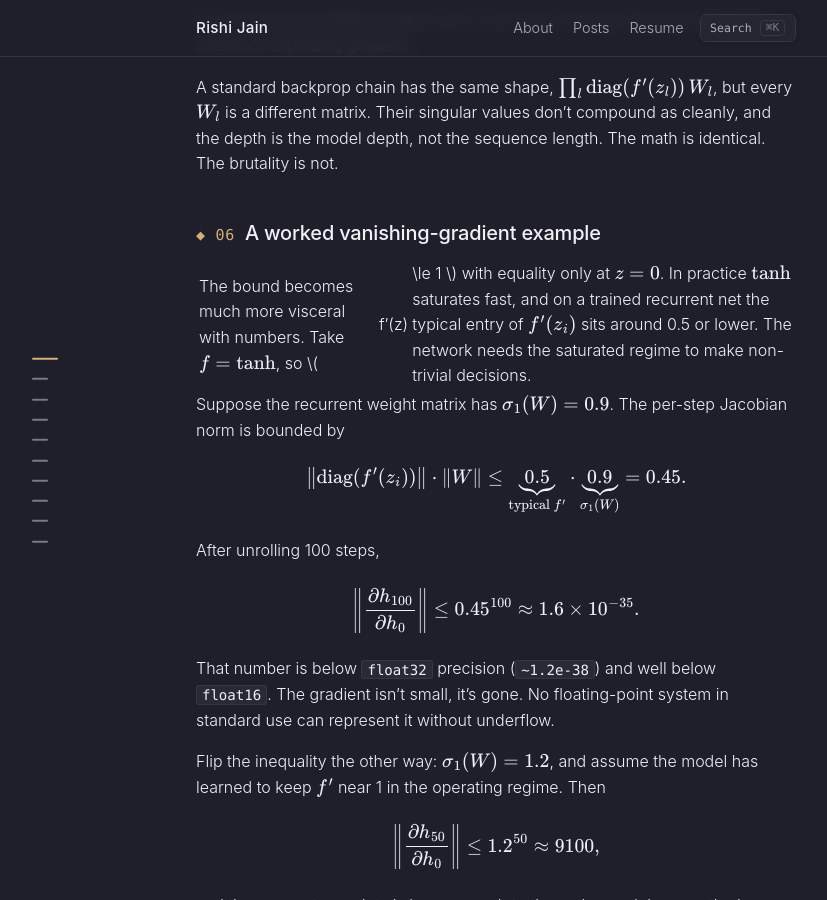
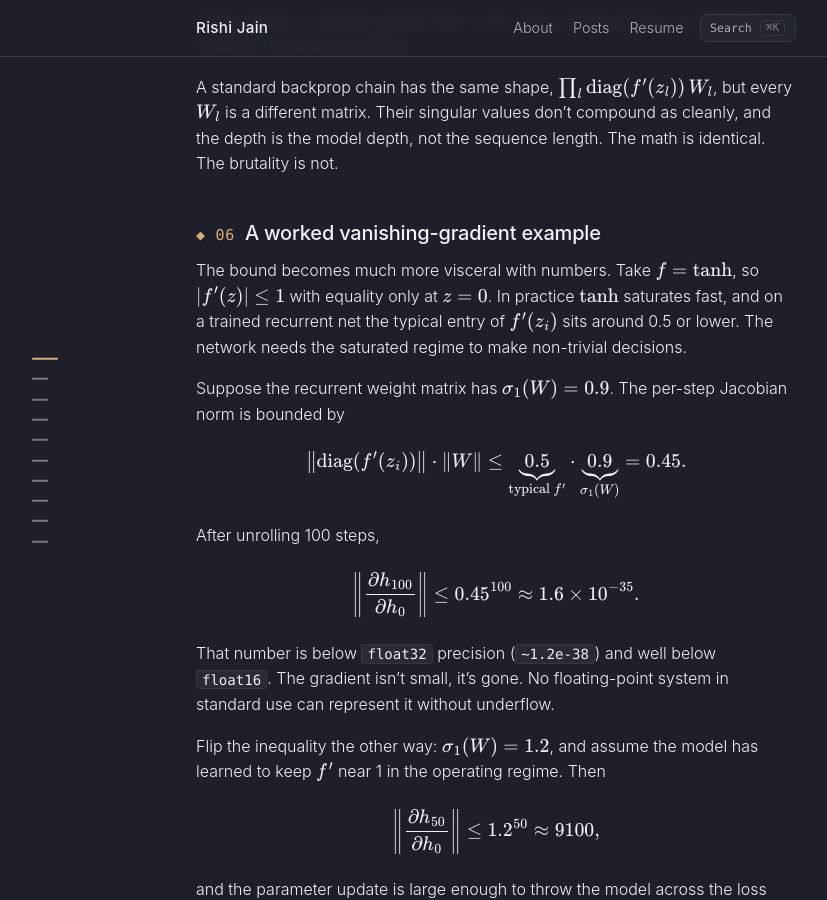
Before and after one commit to Rishi-Jain-27/rishi-jain-27.github.io, a Jekyll site: the page built from _posts/2026-05-16-bptt-vs-backprop-math.md, in a window 1280 px wide and 900 px high, scrolled down 3166 px. Shown: the whole window, without its empty margins (144-971 px from the left). Built offline with Jekyll 4.4.1, drawn with Linux system fonts in a browser that asks for light colours.

Commit message:
Updated tech stack, fixed LaTeX formatting issues.

```diff
--- a/_posts/2026-05-16-bptt-vs-backprop-math.md
+++ b/_posts/2026-05-16-bptt-vs-backprop-math.md
@@ -101,12 +101,12 @@ A standard backprop chain has the same shape, \\( \prod_l \mathrm{diag}(f'(z_l))
 
 ## A worked vanishing-gradient example
 
-The bound becomes much more visceral with numbers. Take \\( f = \tanh \\), so \\( |f'(z)| \le 1 \\) with equality only at \\( z = 0 \\). In practice \\( \tanh \\) saturates fast, and on a trained recurrent net the typical entry of \\( f'(z_i) \\) sits around 0.5 or lower. The network needs the saturated regime to make non-trivial decisions.
+The bound becomes much more visceral with numbers. Take \\( f = \tanh \\), so \\( \lvert f^\prime(z) \rvert \le 1 \\) with equality only at \\( z = 0 \\). In practice \\( \tanh \\) saturates fast, and on a trained recurrent net the typical entry of \\( f^\prime(z_i) \\) sits around 0.5 or lower. The network needs the saturated regime to make non-trivial decisions.
 
 Suppose the recurrent weight matrix has \\( \sigma_1(W) = 0.9 \\). The per-step Jacobian norm is bounded by
 
 \\[
-\left\\| \mathrm{diag}(f'(z_i)) \right\\| \cdot \left\\| W \right\\| \le \underbrace{0.5}\_{\text{typical } f'} \cdot \underbrace{0.9}\_{\sigma_1(W)} = 0.45.
+\left\\| \mathrm{diag}(f^\prime(z_i)) \right\\| \cdot \left\\| W \right\\| \le \underbrace{0.5}\_{\text{typical } f^\prime} \cdot \underbrace{0.9}\_{\sigma_1(W)} = 0.45.
 \\]
 
 After unrolling 100 steps,
--- a/index.html
+++ b/index.html
@@ -59,6 +59,10 @@ layout: default
             <a class="tech-tile" href="https://pytorch.org/docs/stable/index.html" target="_blank" rel="noopener noreferrer" title="PyTorch documentation">
               <span class="tech-icon" style="--icon-url: url('https://cdn.simpleicons.org/pytorch'); --icon-color: #EE4C2C;"></span>
               <span class="tech-label">PyTorch</span>
+            </a>
+            <a class="tech-tile" href="https://huggingface.co/docs/transformers" target="_blank" rel="noopener noreferrer" title="Hugging Face Transformers documentation">
+              <span class="tech-icon" style="--icon-url: url('https://cdn.simpleicons.org/huggingface'); --icon-color: #FFD21E;"></span>
+              <span class="tech-label">Transformers</span>
             </a>
             <a class="tech-tile" href="https://fastapi.tiangolo.com/" target="_blank" rel="noopener noreferrer" title="FastAPI documentation">
               <span class="tech-icon" style="--icon-url: url('https://cdn.simpleicons.org/fastapi'); --icon-color: #009688;"></span>
```
